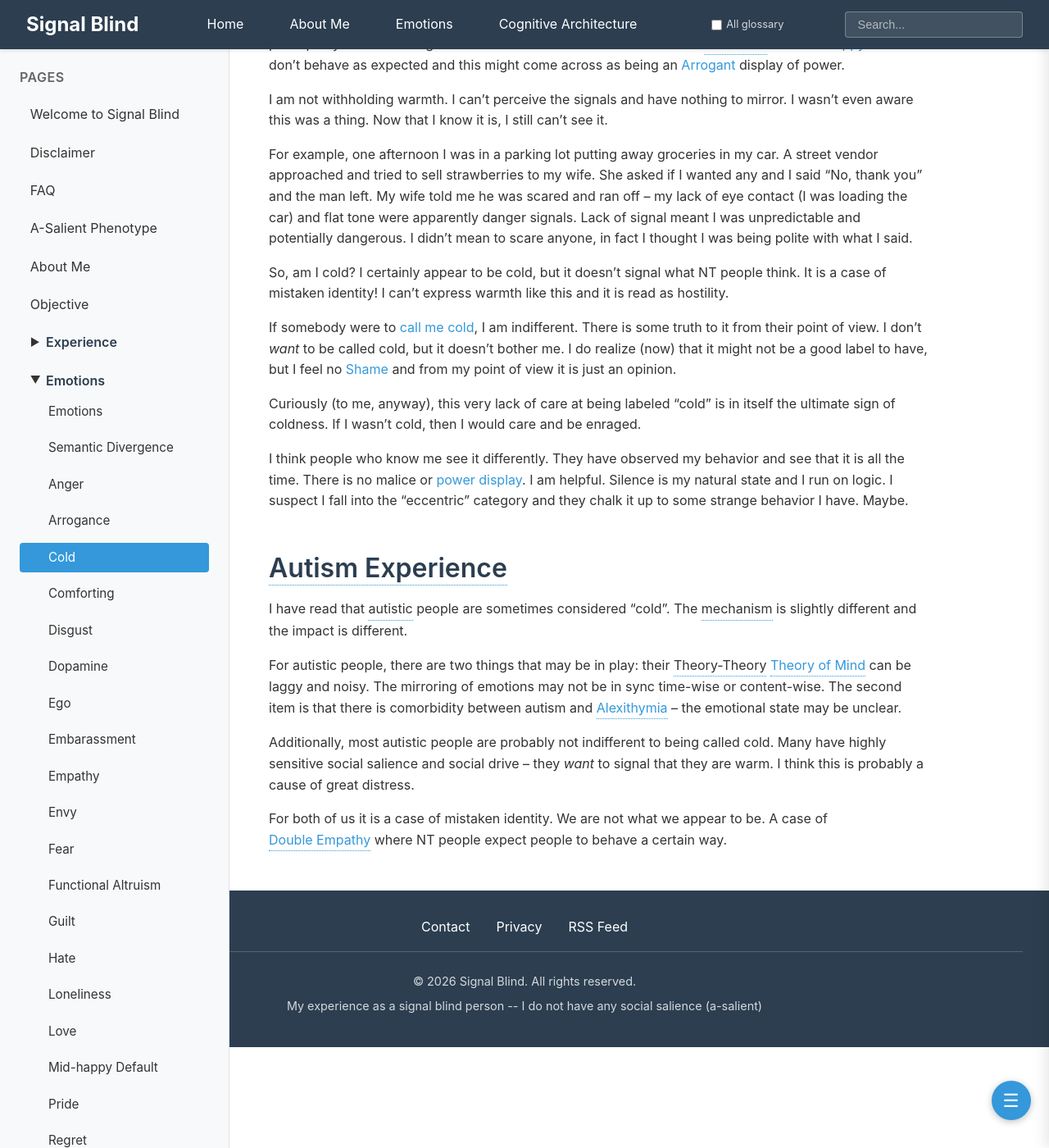
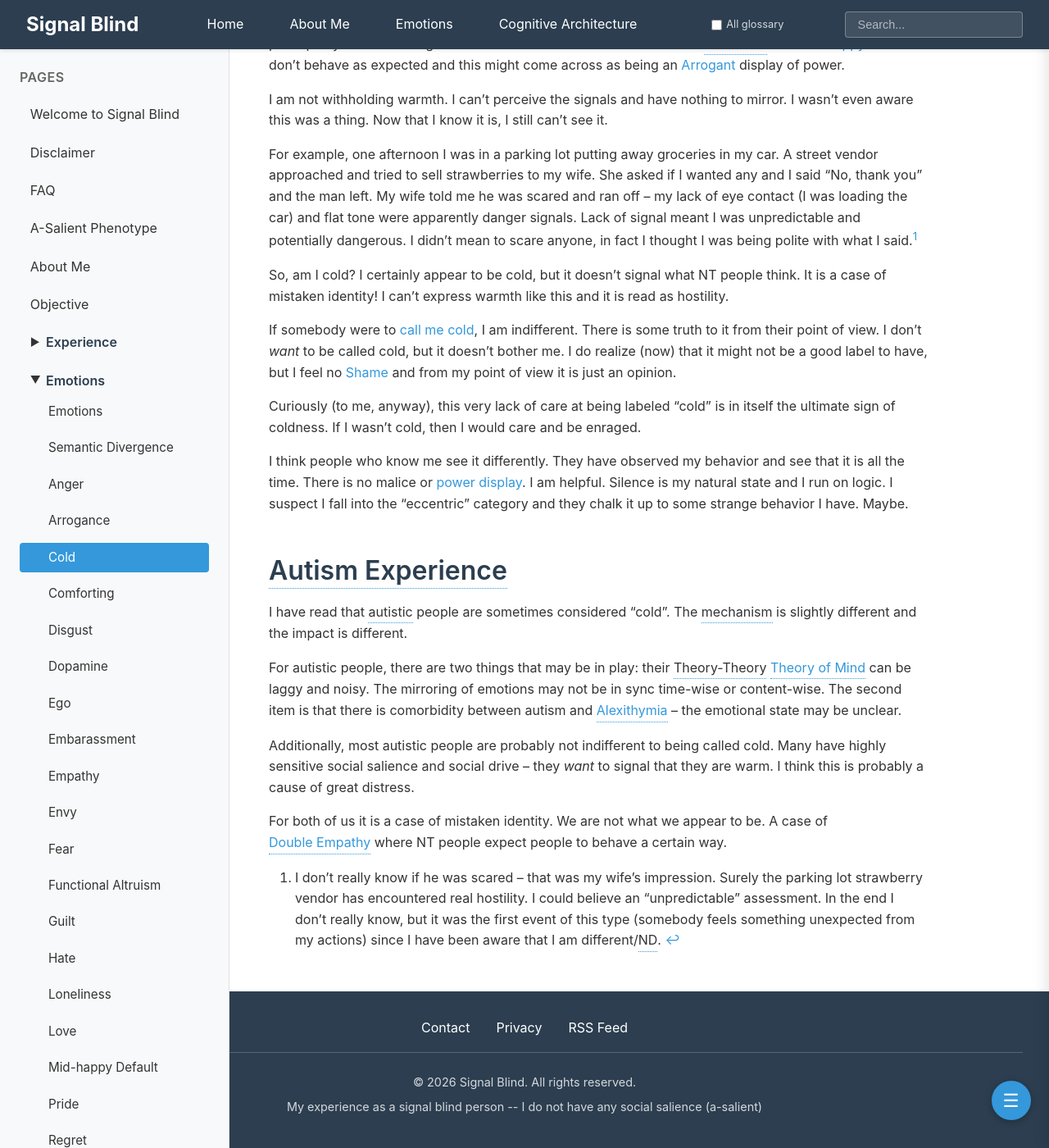
Before and after one commit to SignalBlind/SignalBlind.github.io, a Jekyll site: the page built from Emotions/Cold.md, in a window 1280 px wide and 1400 px high, scrolled down 772 px. Shown: the whole window at 82% size. Built offline with Jekyll 4.4.1, drawn with Linux system fonts in a browser that asks for light colours; comment, search, counter and statistics services are not loaded.

Commit message:
add footnote

```diff
--- a/Emotions/Cold.md
+++ b/Emotions/Cold.md
@@ -21,7 +21,7 @@ That said, most NT people would probably think me very cold: my lack of [Social
 
 I am not withholding warmth.  I can't perceive the signals and have nothing to mirror.  I wasn't even aware this was a thing.  Now that I know it is, I still can't see it.
 
-For example, one afternoon I was in a parking lot putting away groceries in my car.  A street vendor approached and tried to sell strawberries to my wife.  She asked if I wanted any and I said "No, thank you" and the man left.  My wife told me he was scared and ran off -- my lack of eye contact (I was loading the car) and flat tone were apparently danger signals.  Lack of signal meant I was unpredictable and potentially dangerous.  I didn't mean to scare anyone, in fact I thought I was being polite with what I said.
+For example, one afternoon I was in a parking lot putting away groceries in my car.  A street vendor approached and tried to sell strawberries to my wife.  She asked if I wanted any and I said "No, thank you" and the man left.  My wife told me he was scared and ran off -- my lack of eye contact (I was loading the car) and flat tone were apparently danger signals.  Lack of signal meant I was unpredictable and potentially dangerous.  I didn't mean to scare anyone, in fact I thought I was being polite with what I said.[^1]
 
 So, am I cold?  I certainly appear to be cold, but it doesn't signal what NT people think.  It is a case of mistaken identity!  I can't express warmth like this and it is read as hostility.
 
@@ -40,3 +40,5 @@ For autistic people, there are two things that may be in play: their Theory-Theo
 Additionally, most autistic people are probably not indifferent to being called cold.  Many have highly sensitive social salience and social drive -- they *want* to signal that they are warm.  I think this is probably a cause of great distress.
 
 For both of us it is a case of mistaken identity.  We are not what we appear to be.  A case of [Double Empathy](../Experience/Double%20Empathy.md) where NT people expect people to behave a certain way.
+
+[^1]: I don't really know if he was scared -- that was my wife's impression.  Surely the parking lot strawberry vendor has encountered real hostility.  I could believe an "unpredictable" assessment.  In the end I don't really know, but it was the first event of this type (somebody feels something unexpected from my actions) since I have been aware that I am different/ND.
```
